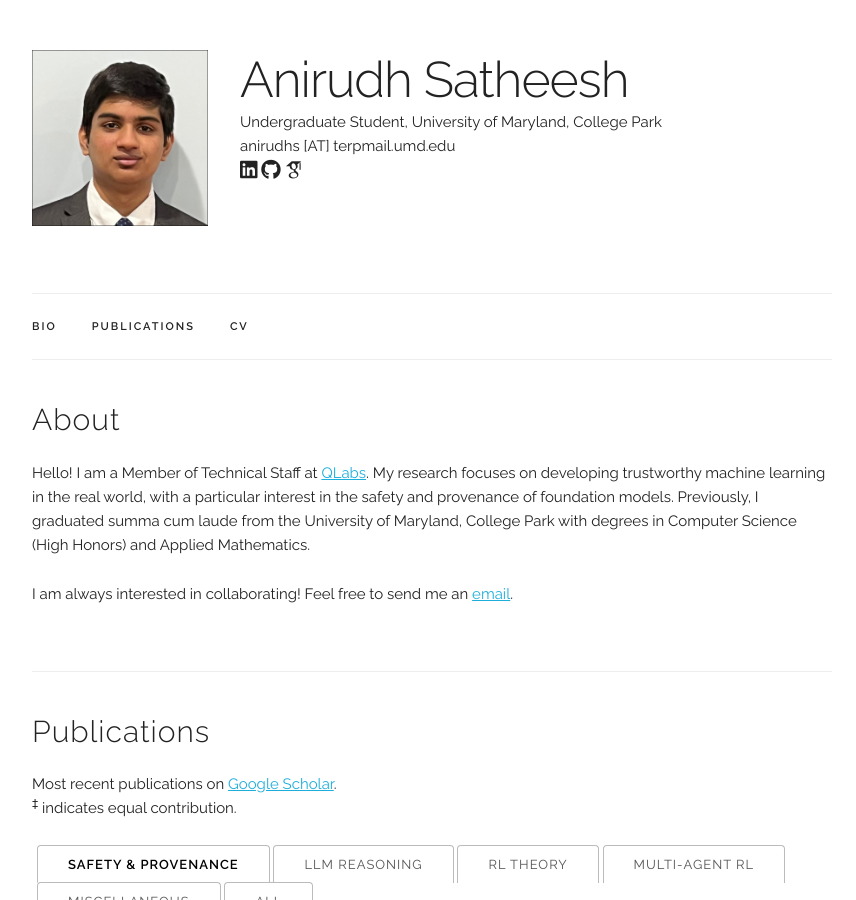
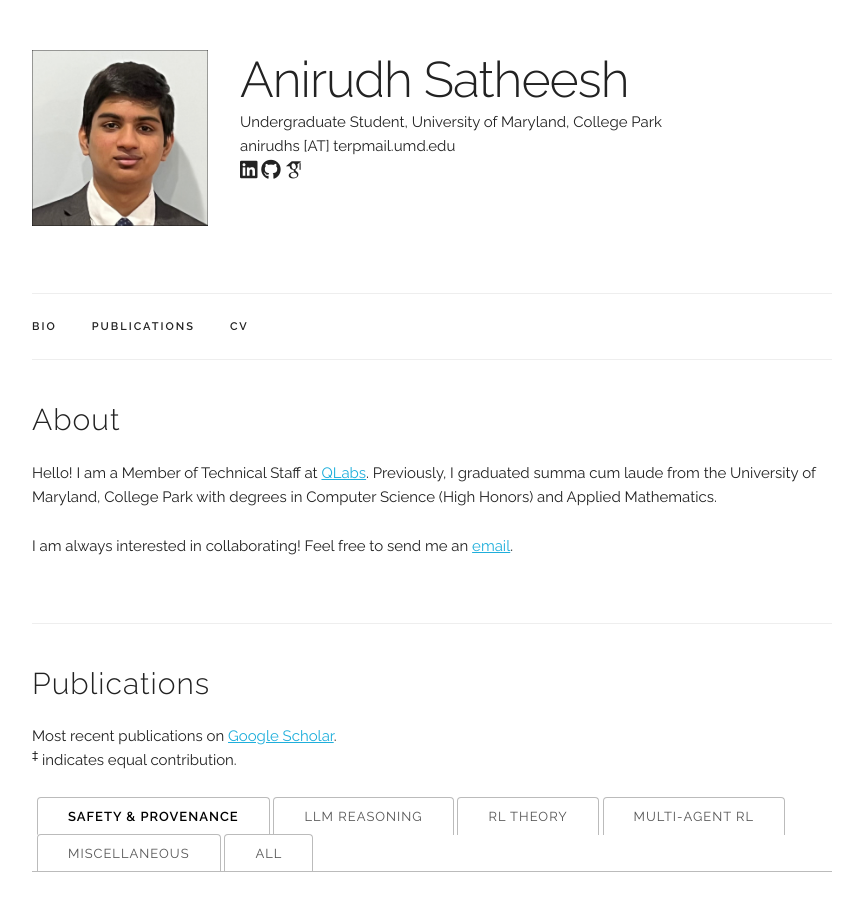
Before and after one commit to Asatheesh6561/Asatheesh6561.github.io, a Jekyll site: the page built from index.html, in a window 1280 px wide and 900 px high. Shown: the whole window, without its empty margins (208-1064 px from the left). Built offline with Jekyll 4.4.1, drawn with Linux system fonts in a browser that asks for light colours; some web fonts are replaced.

Commit message:
Remove research focus sentence from bio
Co-Authored-By: Claude Opus 5.5 <noreply@anthropic.com>

```diff
--- a/index.html
+++ b/index.html
@@ -6,7 +6,7 @@ title: Home
 <div class="docs-section" id="bio">
   <h4>About</h4>
   <p>
-  Hello! I am a Member of Technical Staff at <a href="https://qlabs.sh/" target="_blank">QLabs</a>. My research focuses on developing trustworthy machine learning in the real world, with a particular interest in the safety and provenance of foundation models. Previously, I graduated summa cum laude from the University of Maryland, College Park with degrees in Computer Science (High Honors) and Applied Mathematics.
+  Hello! I am a Member of Technical Staff at <a href="https://qlabs.sh/" target="_blank">QLabs</a>. Previously, I graduated summa cum laude from the University of Maryland, College Park with degrees in Computer Science (High Honors) and Applied Mathematics.
   </p>
   <p>
     I am always interested in collaborating! Feel free to send me an <a href="mailto:anirudhs@terpmail.umd.edu" target="_blank">email</a>.
```
